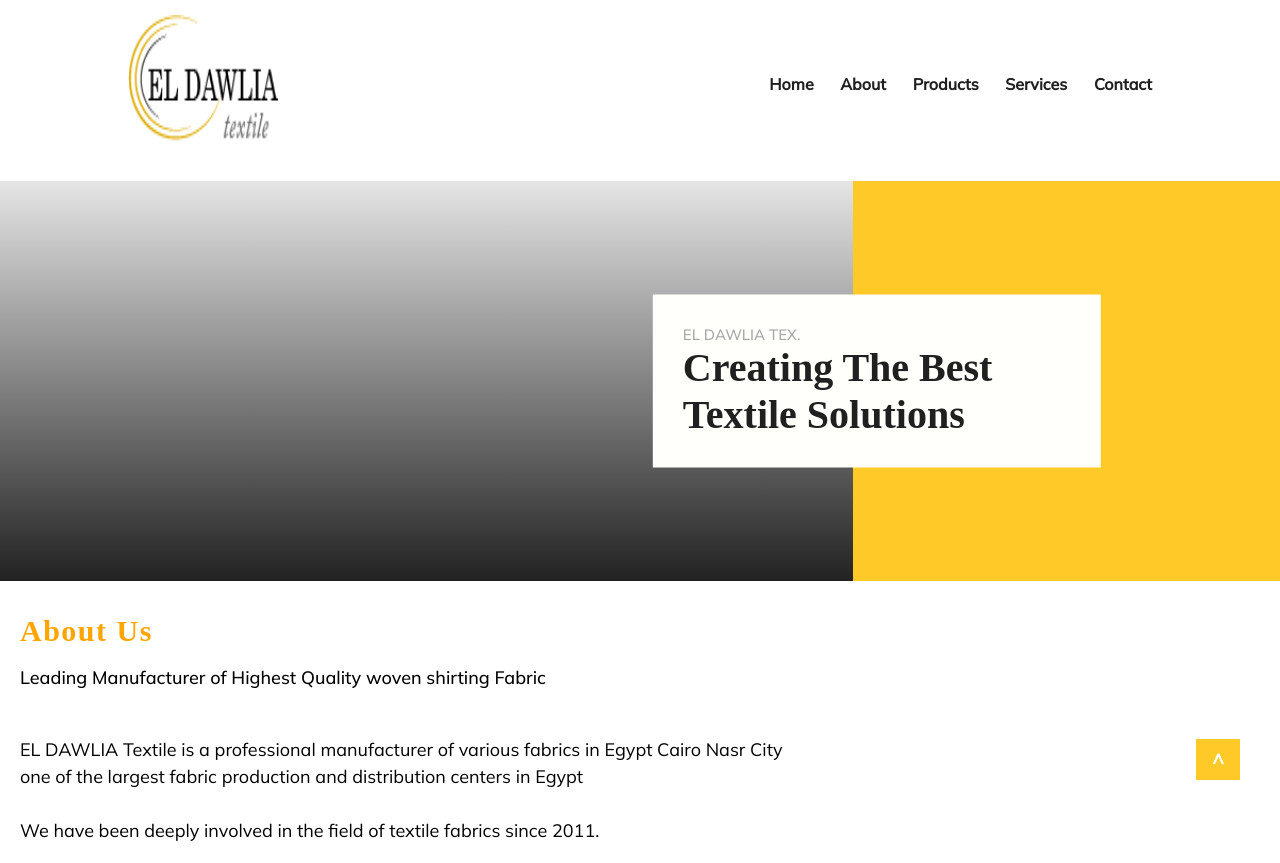
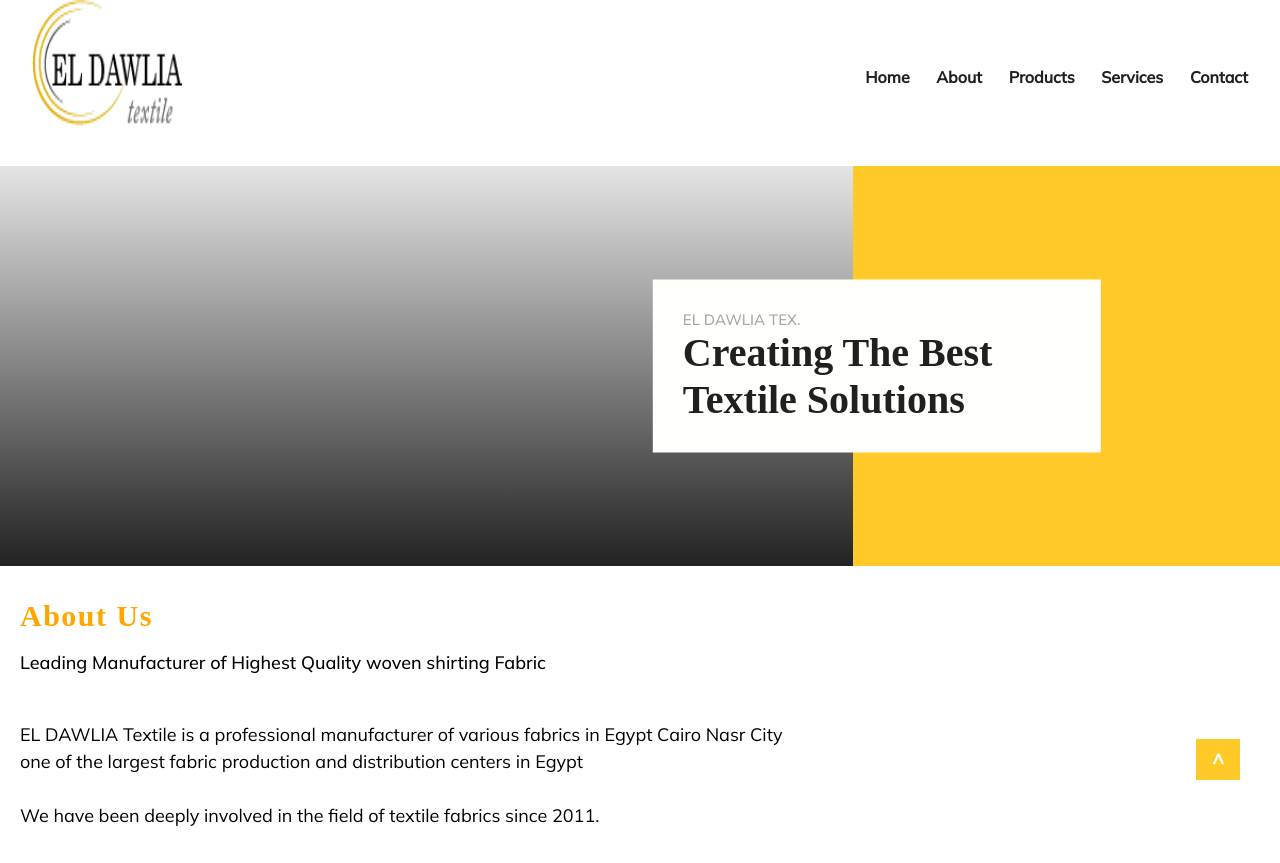
Before and after one commit to hudaismail/El-Dawlia-images-orange, a plain HTML site: page about.html in a window 1280 px wide. Shown: the top 863 px of the page. Drawn offline with Linux system fonts and the light colour scheme; a script that the page names is missing.

Commit message:
update logo4

```diff
--- a/css.css
+++ b/css.css
@@ -39,7 +39,7 @@
 	font-size:4rem;
 }
 nav .logo{
-	margin-top:15px;
+	margin-top:px;
 }
 
 nav .logo img{
@@ -80,7 +80,7 @@
 
 }
 .container{
-	width:80%;
+	width:95%;
 	margin:0 auto;
 }
 img{
```
